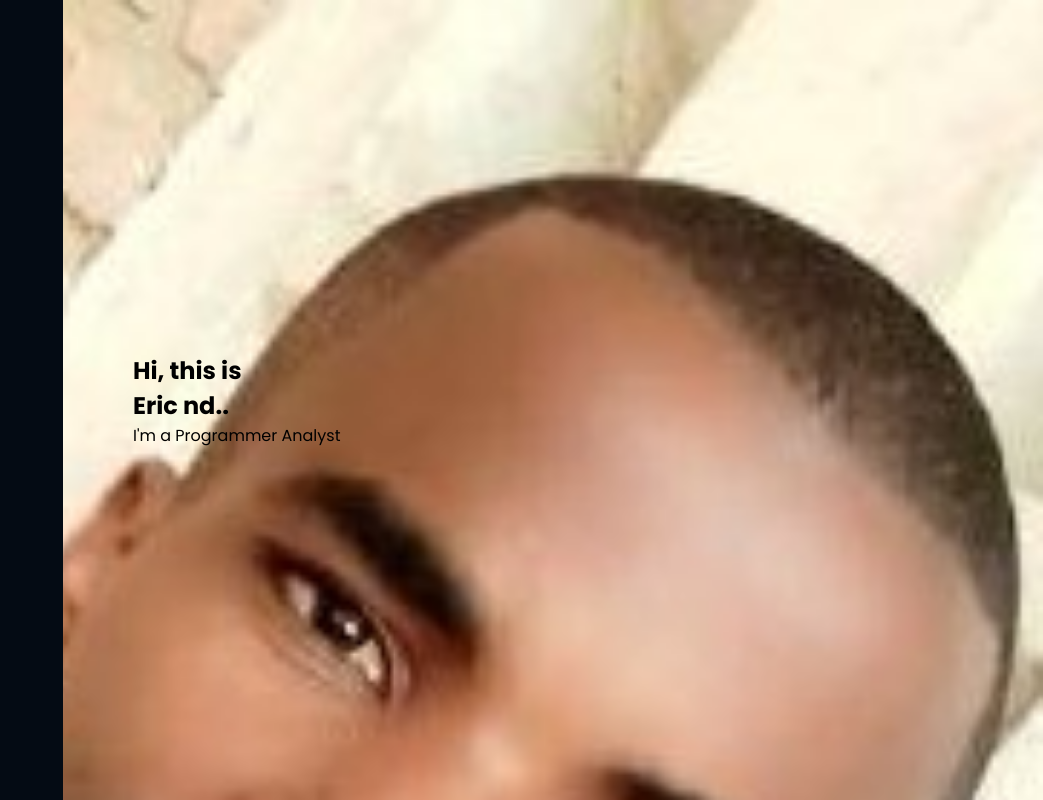
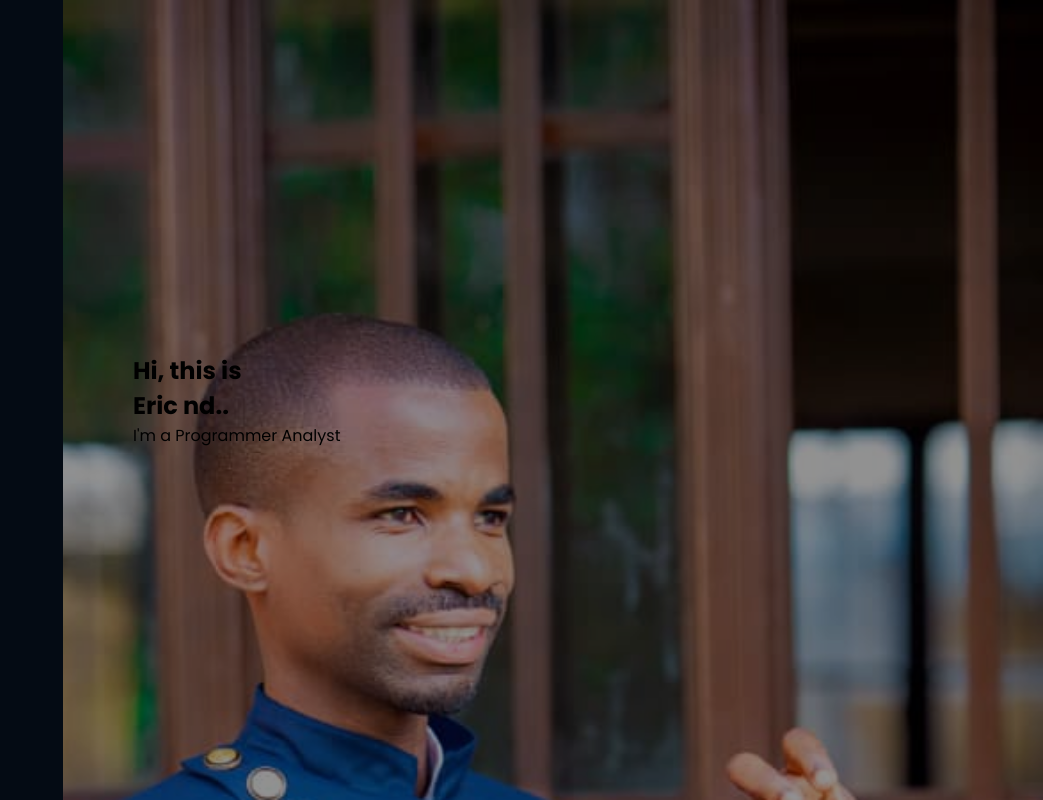
Before and after one commit to ndieric/authenti, a plain HTML site: page index.html in a window 1280 px wide. Shown: the full height of the page, 237-1280 px from the left. Drawn offline with Linux system fonts and the light colour scheme.

Commit message:
other commit

```diff
--- a/style.css
+++ b/style.css
@@ -171,7 +171,7 @@ main {
 #home {
   height: 100vh;
   width: 100%;
-  background-image: url(img/ooooooooooooo.jpg);
+  background-image: url(img/pict.jpeg);
   background-size: cover;
   background-attachment: fixed;
   display: flex;
@@ -180,3 +180,13 @@ main {
   padding: 70px;
   position: relative;
 }
+
+#home::before {
+  content: "";
+  height: 100%;
+  width: 100%;
+  background-color: rgba(0, 0, 0, 0.431);
+  position: absolute;
+  top: 0;
+  left: 0;
+}
```
Also changed, not shown: img/eeeeettttt.jpg (added), img/pict.jpeg (added), img/yooo.jpg (added), 2 other files.
